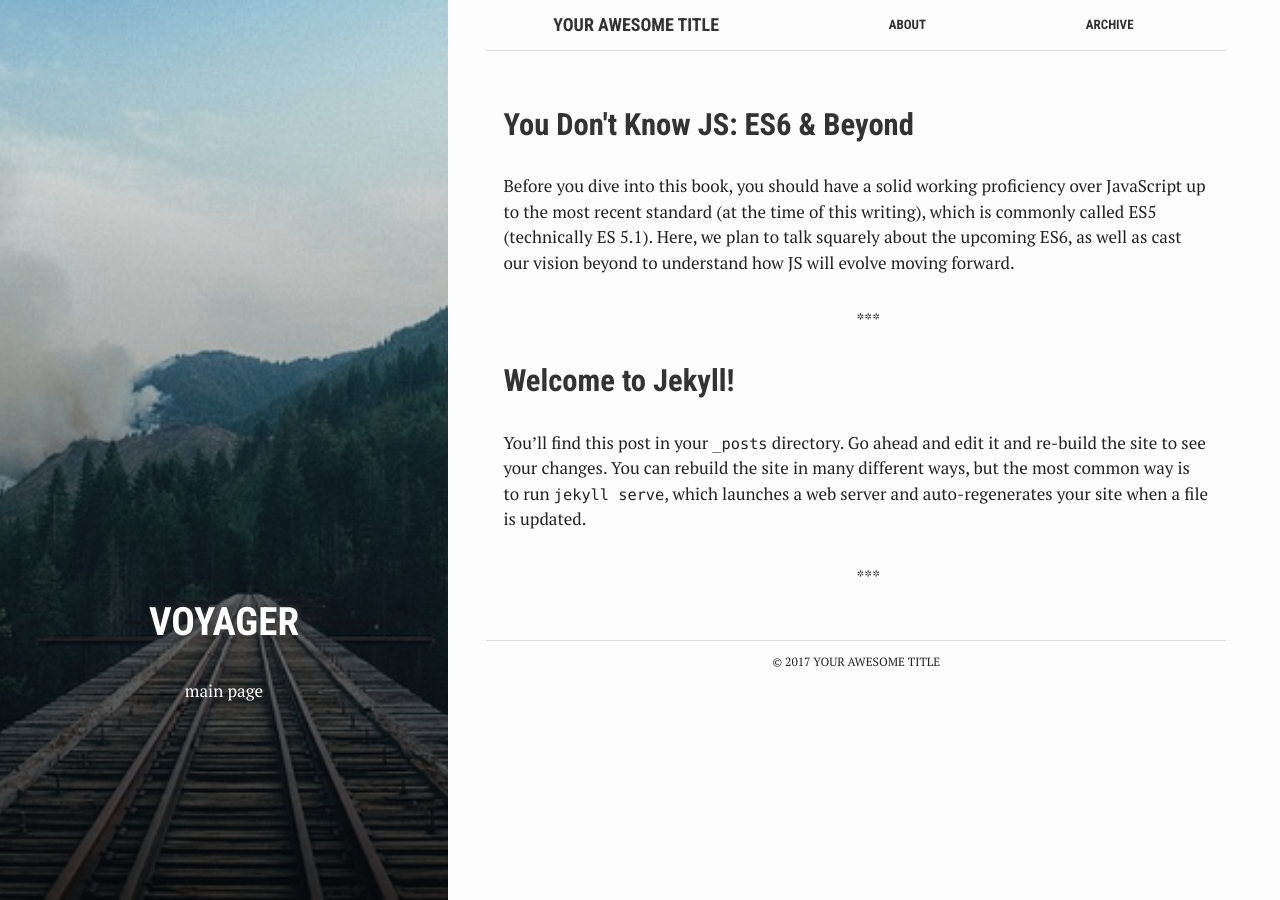
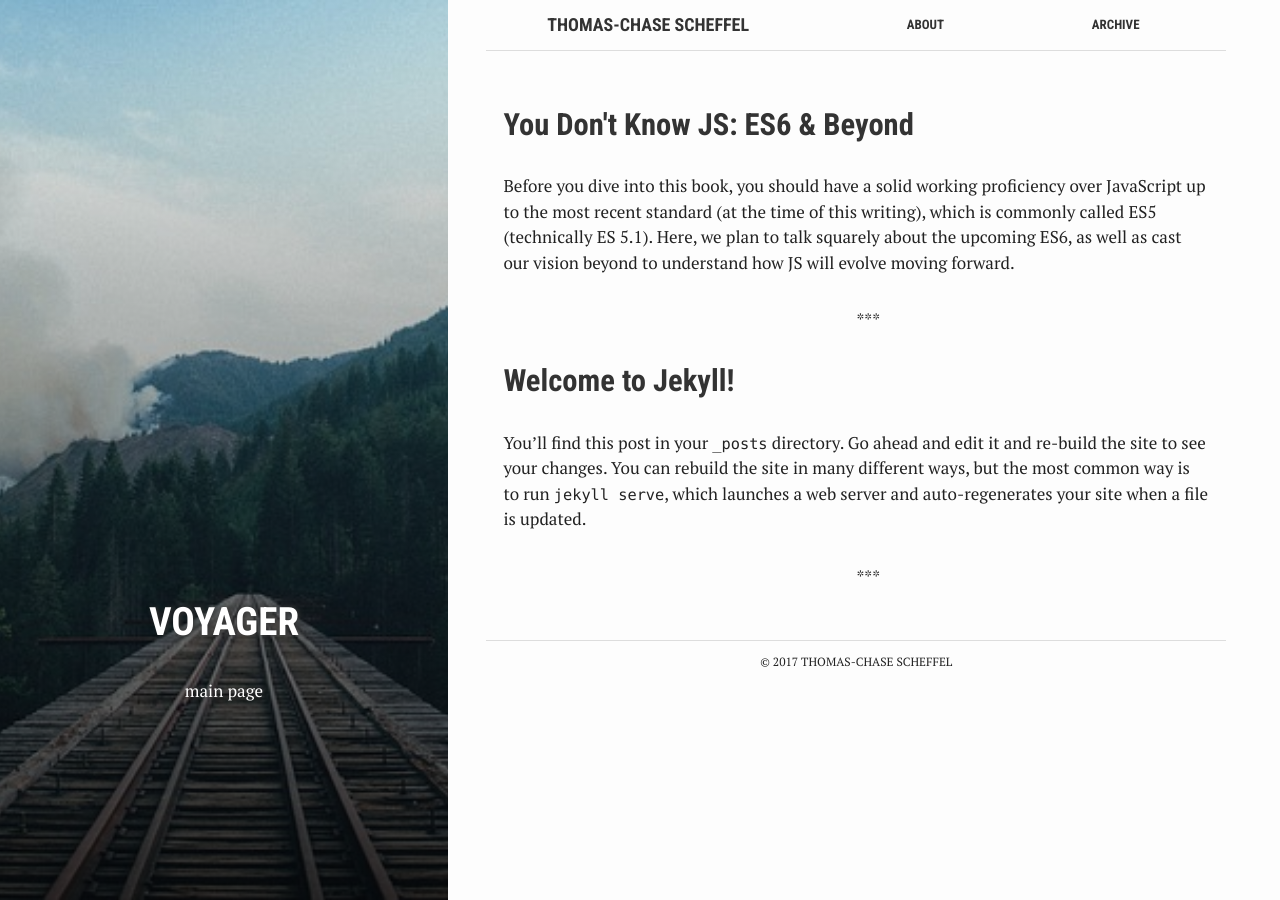
Before and after one commit to ChaseTheHunter/chasethehunter.github.io, a Jekyll site: the page built from index.html, in a window 1280 px wide. Built offline with Jekyll 4.4.1, drawn with Linux system fonts in a browser that asks for light colours.

Commit message:
Update _config.yml

```diff
--- a/_config.yml
+++ b/_config.yml
@@ -6,8 +6,8 @@
 # 'jekyll serve'. If you change this file, please restart the server process.
 
 # Site settings
-title: Your awesome title
-email: your-email@domain.com
+title: Thomas-Chase Scheffel
+email: thomas.chase.scheffel@gmail.com
 description: > # this means to ignore newlines until "baseurl:"
   Write an awesome description for your new site here. You can edit this
   line in _config.yml. It will appear in your document head meta (for
```
